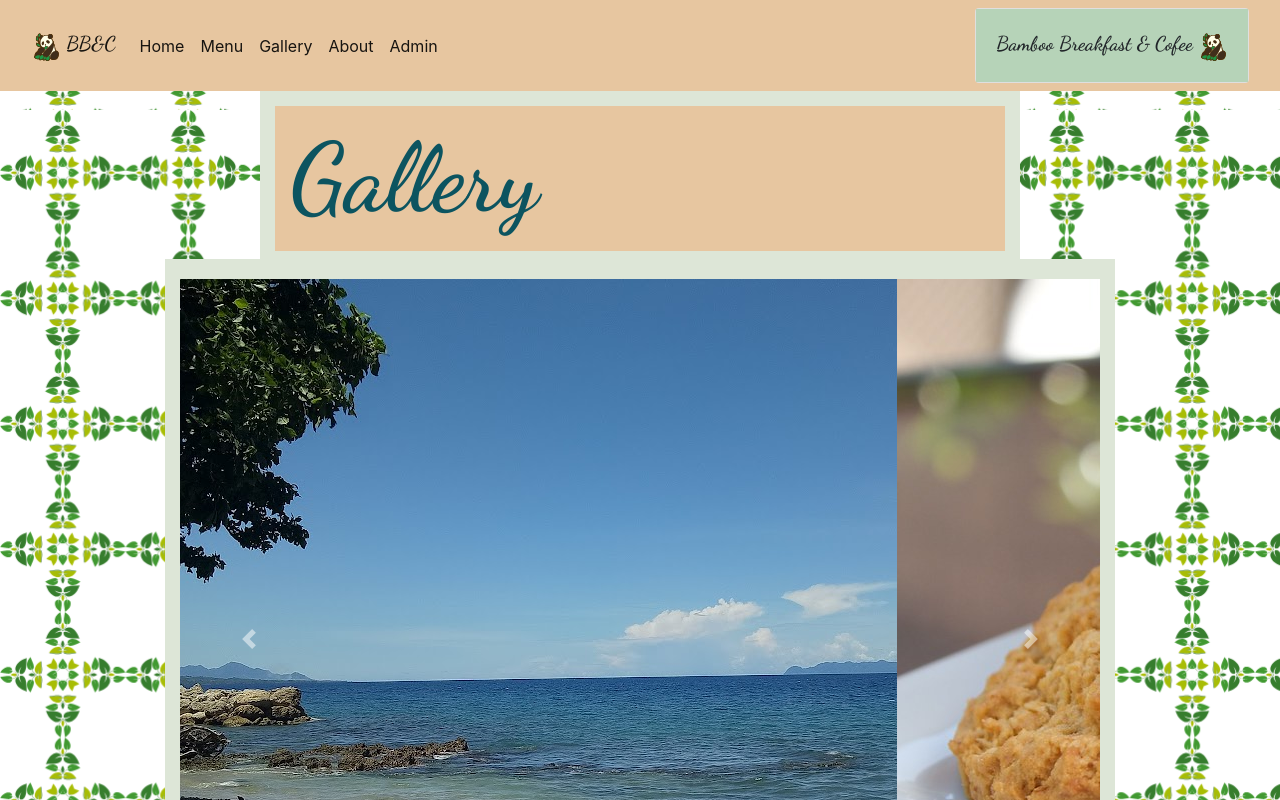
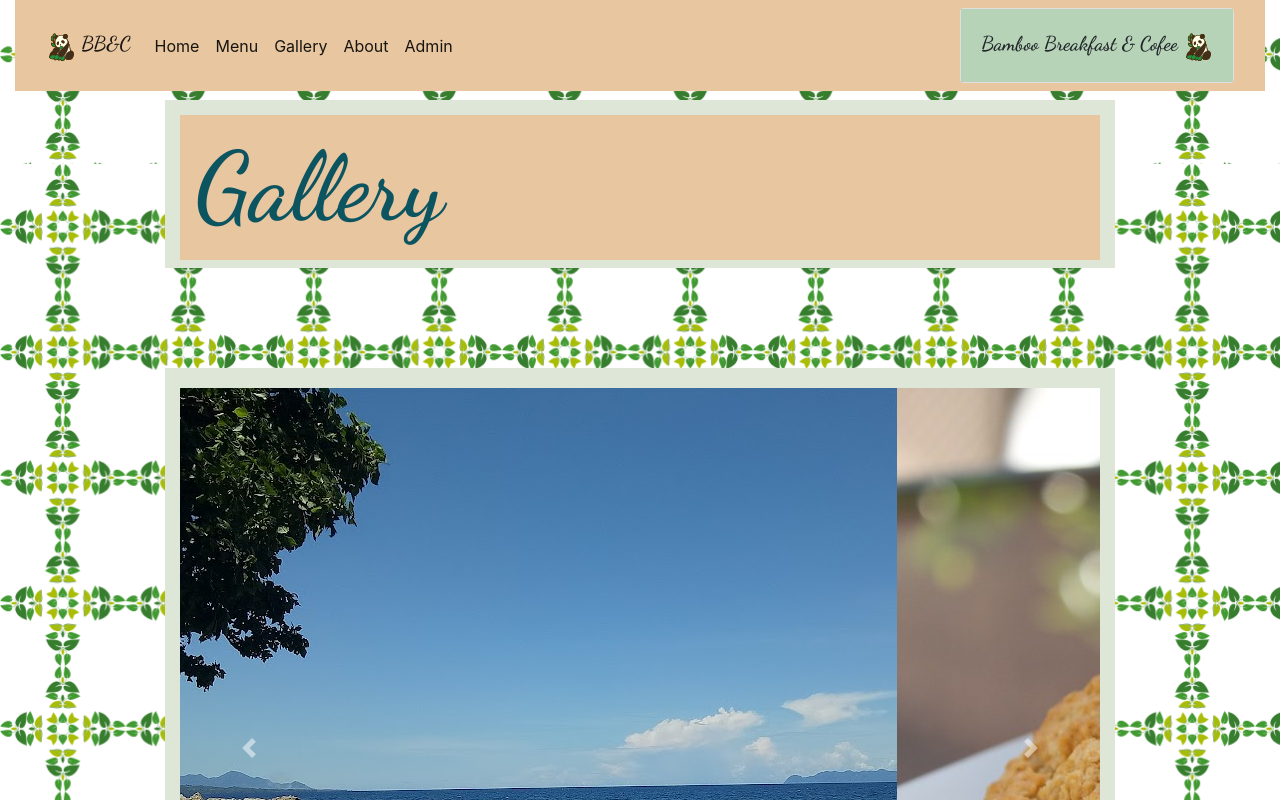
Before and after one commit to ferenc-attila/bbandc, a website: page html/gallery.html in a window 1280 px wide. Shown: the top 800 px of the page. Drawn offline with nearby package versions, Linux system fonts and the light colour scheme.

Commit message:
fixed position for navbar and above button

```diff
--- a/css/style.css
+++ b/css/style.css
@@ -81,6 +81,8 @@ body {
     margin-top: 15px;
     margin-bottom: 25px;
     padding: 15px;
+    position: fixed;
+    bottom: 0;
 }
 
 #brandInitial {
@@ -107,3 +109,12 @@ body {
     padding-top: 20px;
     padding-bottom: 20px;
 }
+
+#navDiv {
+    position: fixed;
+}
+
+.mainContainer {
+    padding-top: 100px;
+    padding-bottom: 100px;
+}
--- a/html/gallery.html
+++ b/html/gallery.html
@@ -12,6 +12,7 @@
 </head>
 
 <body>
+    <div id="navDiv" class="col-12">
         <nav class="navbar navbar-expand-lg navbar-light" style="background-color: rgb(231, 198, 160)">
             <div class="container-fluid">
                 <a id="brandInitial" class="navbar-brand" href="../html/index.html">
@@ -51,15 +52,16 @@
                 </div>
             </div>
         </nav>
-    <div class="container">
+    </div>
+    <div class="container mainContainer">
         <div class="row">
-            <div class="col-2"></div>
-            <div class="col-8" style="background-color: rgb(221, 230, 215)">
+            <div class="col-1"></div>
+            <div class="col-10" style="background-color: rgb(221, 230, 215)">
                 <div class="info alert-info">
                     <h1 class="display-1">Gallery</h1>
                 </div>
             </div>
-            <div class="col-2"></div>
+            <div class="col-1"></div>
         </div>
     </div>
     <div class="container">
```
Also changed, not shown: html/about.html (+3 -1 lines), html/admin.html (+10 -2 lines), html/index.html (+3 -1 lines), html/menu.html (+3 -1 lines). Lines whose indentation alone changed are shown as unchanged.
